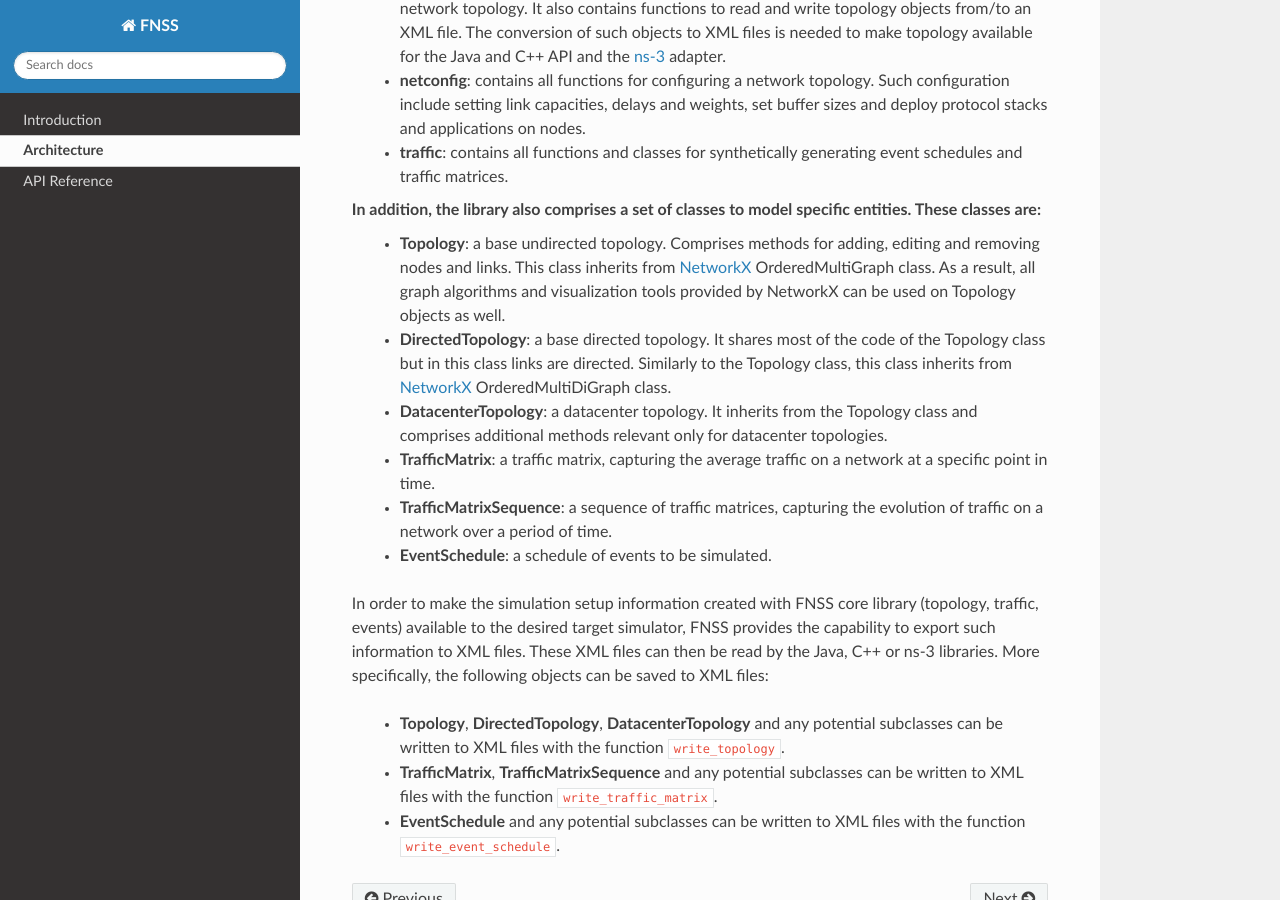
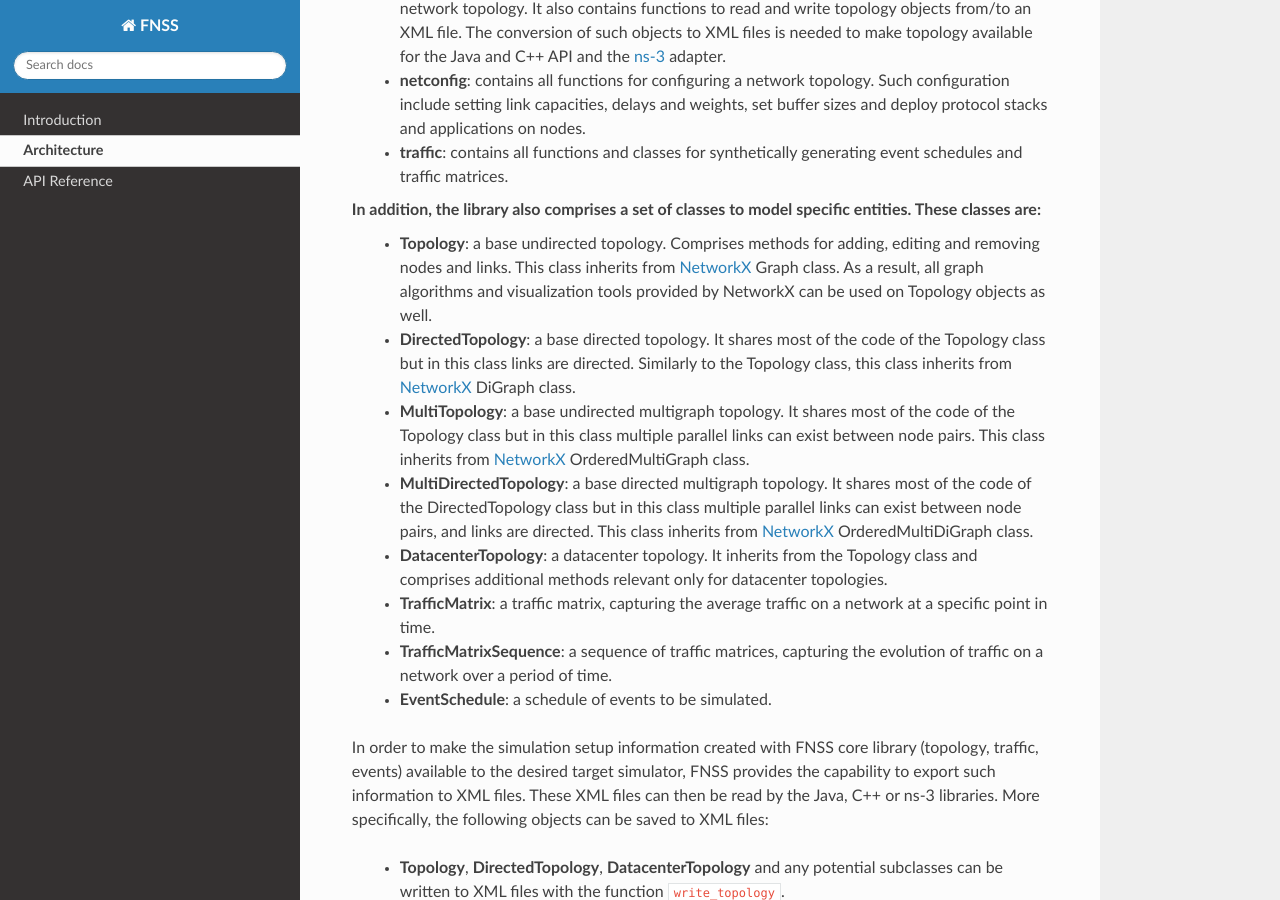
Before and after one commit to fnss/fnss, a Sphinx documentation site: the page built from doc/source/architecture.rst, in a window 1280 px wide and 900 px high, scrolled down 338 px. Built offline with Sphinx 7.4.7 and the Read the Docs theme 2.0.0, drawn with Linux system fonts in a browser that asks for light colours; formulas are drawn with MathJax 3; pages that are not in the unit, such as notebooks, are missing from menus; the version number could not be read and is left out.

Commit message:
Revert and fix documentation

```diff
--- a/doc/source/architecture.rst
+++ b/doc/source/architecture.rst
@@ -16,10 +16,14 @@ All functionalities are splitted in four main packages:
 
 In addition, the library also comprises a set of classes to model specific entities. These classes are:
  * **Topology**: a base undirected topology. Comprises methods for adding, editing and removing nodes and links.
-   This class inherits from `NetworkX <http://networkx.github.io>`_ OrderedMultiGraph class.
+   This class inherits from `NetworkX <http://networkx.github.io>`_ Graph class.
    As a result, all graph algorithms and visualization tools provided by NetworkX can be used on Topology objects as well.
  * **DirectedTopology**: a base directed topology. It shares most of the code of the Topology class but in this class links are directed.
-   Similarly to the Topology class, this class inherits from `NetworkX <http://networkx.github.io>`_ OrderedMultiDiGraph class.
+   Similarly to the Topology class, this class inherits from `NetworkX <http://networkx.github.io>`_ DiGraph class.
+ * **MultiTopology**: a base undirected multigraph topology. It shares most of the code of the Topology class but in this class multiple parallel links can exist between node pairs.
+   This class inherits from `NetworkX <http://networkx.github.io>`_ OrderedMultiGraph class.
+ * **MultiDirectedTopology**: a base directed multigraph topology. It shares most of the code of the DirectedTopology class but in this class multiple parallel links can exist between node pairs, and links are directed.
+   This class inherits from `NetworkX <http://networkx.github.io>`_ OrderedMultiDiGraph class.
  * **DatacenterTopology**: a datacenter topology.
    It inherits from the Topology class and comprises additional methods relevant only for datacenter topologies.
  * **TrafficMatrix**: a traffic matrix, capturing the average traffic on a network at a specific point in time.
```
Also changed, not shown: 2 other files.
